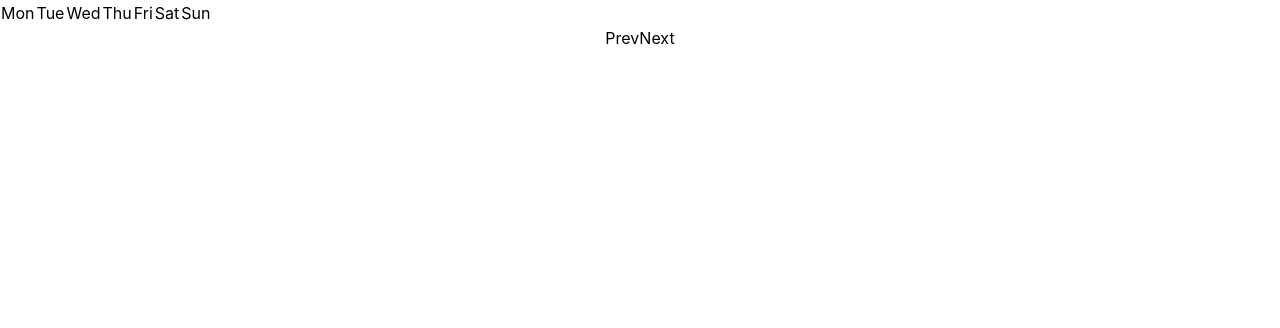
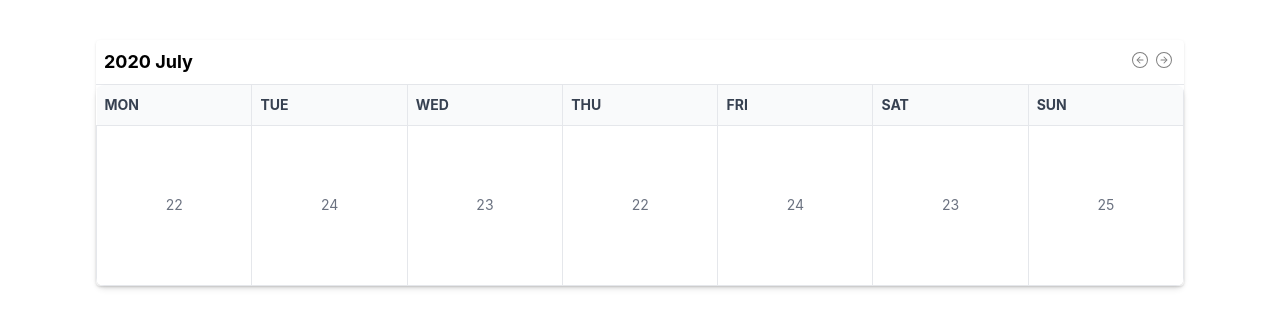
Before and after one commit to rajuldixit/React-Custom-Week-Calender, a React (Create React App) app: page / in a window 1280 px wide. Shown: the top 328 px of the page. Built offline with nearby package versions, Linux system fonts and the light colour scheme.

Commit message:
next/pre button added

```diff
--- a/src/App.tsx
+++ b/src/App.tsx
@@ -4,7 +4,7 @@ import Landing from './Pages/Landing'
 
 function App() {
   return (
-    <div className="App">
+    <div className="px-24 App">
       <Landing />
     </div>
   );
--- a/src/Hooks/useWeekCalender.hook.ts
+++ b/src/Hooks/useWeekCalender.hook.ts
@@ -9,21 +9,11 @@ const useWeekCalender = (initialValue: any) => {
     setDates(initialValue)
   }
   const nextWeek = () => {
-    console.log('end date :',endDate, ', start date :', startDate)
-    const newStartDate = moment(endDate).add(1, 'days').format("MM/DD/YYYY");
-    console.log('new start date :',startDate)
-    setStartDate(newStartDate);
-    const newEndDate = moment(endDate).add(8, 'days').format("MM/DD/YYYY");
-    console.log('new end date :', newEndDate);
-    setStartDate(newStartDate);
-    setEndDate(newEndDate)
     console.log(startDate, endDate)
   }
   const prevWeek = () => {
     console.log('here prev')
   }
-  // const startOfTheWeek = moment().startOf('week').format('MM/DD/YYYY')
-  // const endOfTheWeek = moment().endOf('week').format('MM/DD/YYYY')
   const weekCount = moment().isoWeek()
   const month = moment().format('MMM')
 
--- a/src/Layouts/WeekView.tsx
+++ b/src/Layouts/WeekView.tsx
@@ -2,32 +2,90 @@ import React from 'react'
 
 function WeekView(props:any) {
   const days = ['Mon', 'Tue', 'Wed', 'Thu', 'Fri', 'Sat', 'Sun']
-  const dates: Array<string> = props.dates;
+//   const dates: Array<string> = props.dates;
+  const dates = ['22', '24', '23', '22', '24', '23', '25']
   console.log(dates)
   return (
-    <div>
-        <table>
-            <thead>
+    <div className="container mx-auto mt-10">
+      <div className="wrapper bg-white rounded shadow w-full">
+        <div className="header flex justify-between border-b p-2">
+          <span className="text-lg font-bold">
+            2020 July
+          </span>
+          <div className="buttons">
+            <button className="p-1" onClick={() => props.prev()}>
+              <svg
+                width="1em"
+                fill="gray"
+                height="1em"
+                viewBox="0 0 16 16"
+                className="bi bi-arrow-left-circle"
+                xmlns="http://www.w3.org/2000/svg"
+              >
+                <path
+                  fillRule="evenodd"
+                  d="M8 15A7 7 0 1 0 8 1a7 7 0 0 0 0 14zm0 1A8 8 0 1 0 8 0a8 8 0 0 0 0 16z"
+                />
+                <path
+                  fillRule="evenodd"
+                  d="M8.354 11.354a.5.5 0 0 0 0-.708L5.707 8l2.647-2.646a.5.5 0 1 0-.708-.708l-3 3a.5.5 0 0 0 0 .708l3 3a.5.5 0 0 0 .708 0z"
+                />
+                <path
+                  fillRule="evenodd"
+                  d="M11.5 8a.5.5 0 0 0-.5-.5H6a.5.5 0 0 0 0 1h5a.5.5 0 0 0 .5-.5z"
+                />
+              </svg>
+            </button>
+            <button className="p-1" onClick={() => props.next()}>
+              <svg
+                width="1em"
+                fill="gray"
+                height="1em"
+                viewBox="0 0 16 16"
+                className="bi bi-arrow-right-circle"
+                xmlns="http://www.w3.org/2000/svg"
+              >
+                <path
+                  fillRule="evenodd"
+                  d="M8 15A7 7 0 1 0 8 1a7 7 0 0 0 0 14zm0 1A8 8 0 1 0 8 0a8 8 0 0 0 0 16z"
+                />
+                <path
+                  fillRule="evenodd"
+                  d="M7.646 11.354a.5.5 0 0 1 0-.708L10.293 8 7.646 5.354a.5.5 0 1 1 .708-.708l3 3a.5.5 0 0 1 0 .708l-3 3a.5.5 0 0 1-.708 0z"
+                />
+                <path
+                  fillRule="evenodd"
+                  d="M4.5 8a.5.5 0 0 1 .5-.5h5a.5.5 0 0 1 0 1H5a.5.5 0 0 1-.5-.5z"
+                />
+              </svg>
+            </button>
+          </div>
+        </div>
+        <div className="relative overflow-x-auto shadow-md sm:rounded-lg">
+        <table className='w-full text-sm text-left text-gray-500 dark:text-gray-400'>
+            <thead className='text-xs text-gray-700 uppercase bg-gray-50 dark:bg-gray-700 dark:text-gray-400'>
                 <tr>
                     {days.map((day, index) => {
-                        return <td key={index}>{day}</td>
+                        return <th className='p-2 border-r h-10 xl:w-40 lg:w-30 md:w-30 sm:w-20 w-10 xl:text-sm text-xs' key={index}>
+                                <span>{day}</span>
+                                </th>
                     })}
                 </tr>
             </thead>
             <tbody>
-                <tr>
-                    {/* {
+                <tr className='text-center h-20'>
+                    {
                         dates?.map((date, index) => {
-                            return <td key={index}>{date}</td>
+                            return <td className='border p-1 h-40 xl:w-40 lg:w-30 md:w-30 sm:w-20 w-10 overflow-auto transition cursor-pointer duration-500 ease hover:bg-gray-300' key={index}>
+                                <span className="text-gray-500">{date}</span>
+                            </td>
                         })
-                    } */}
+                    }
                 </tr>
             </tbody>
         </table>
-        <div>
-            <button onClick={() => props.prev()}>Prev</button>
-            <button onClick={() => props.next()}>Next</button>
         </div>
+      </div>
     </div>
   )
 }
```
